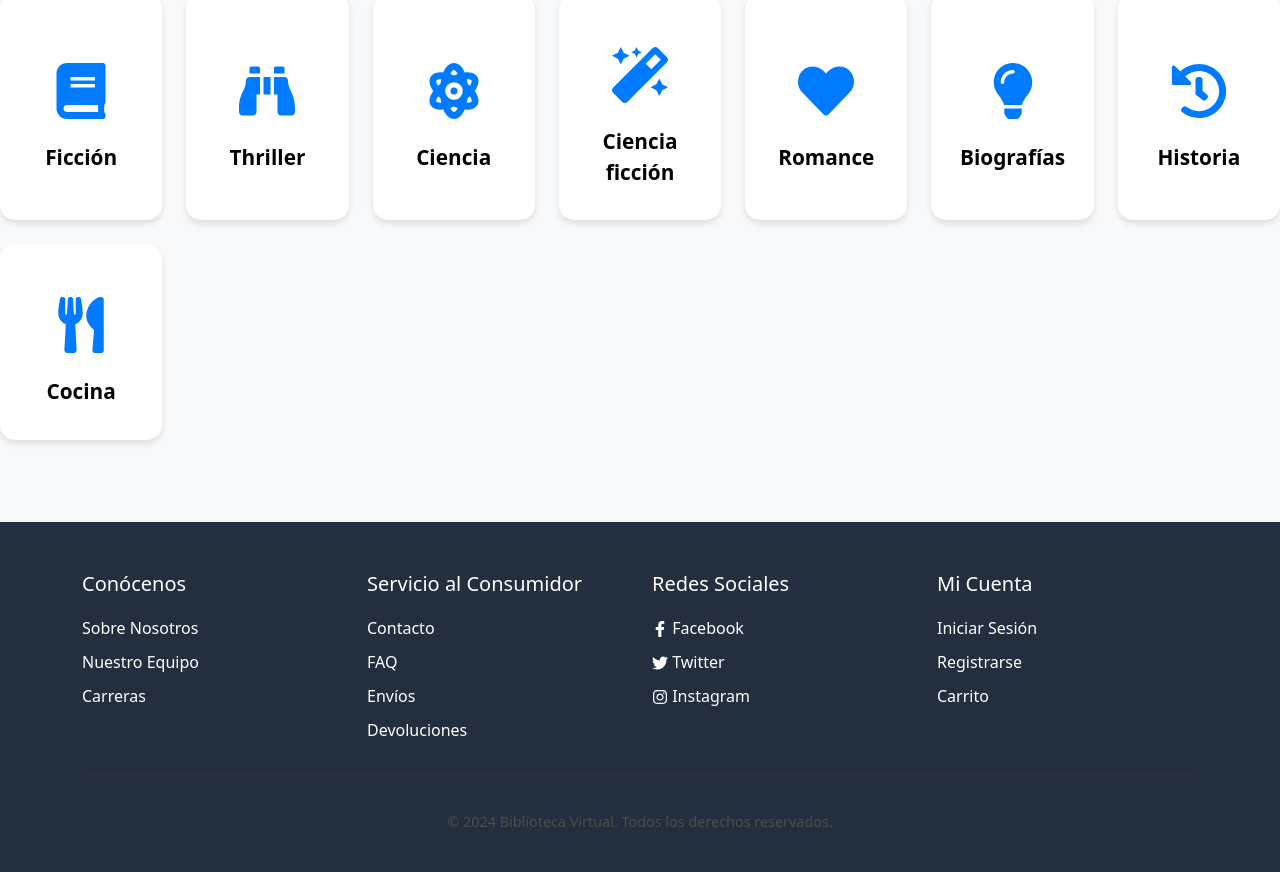
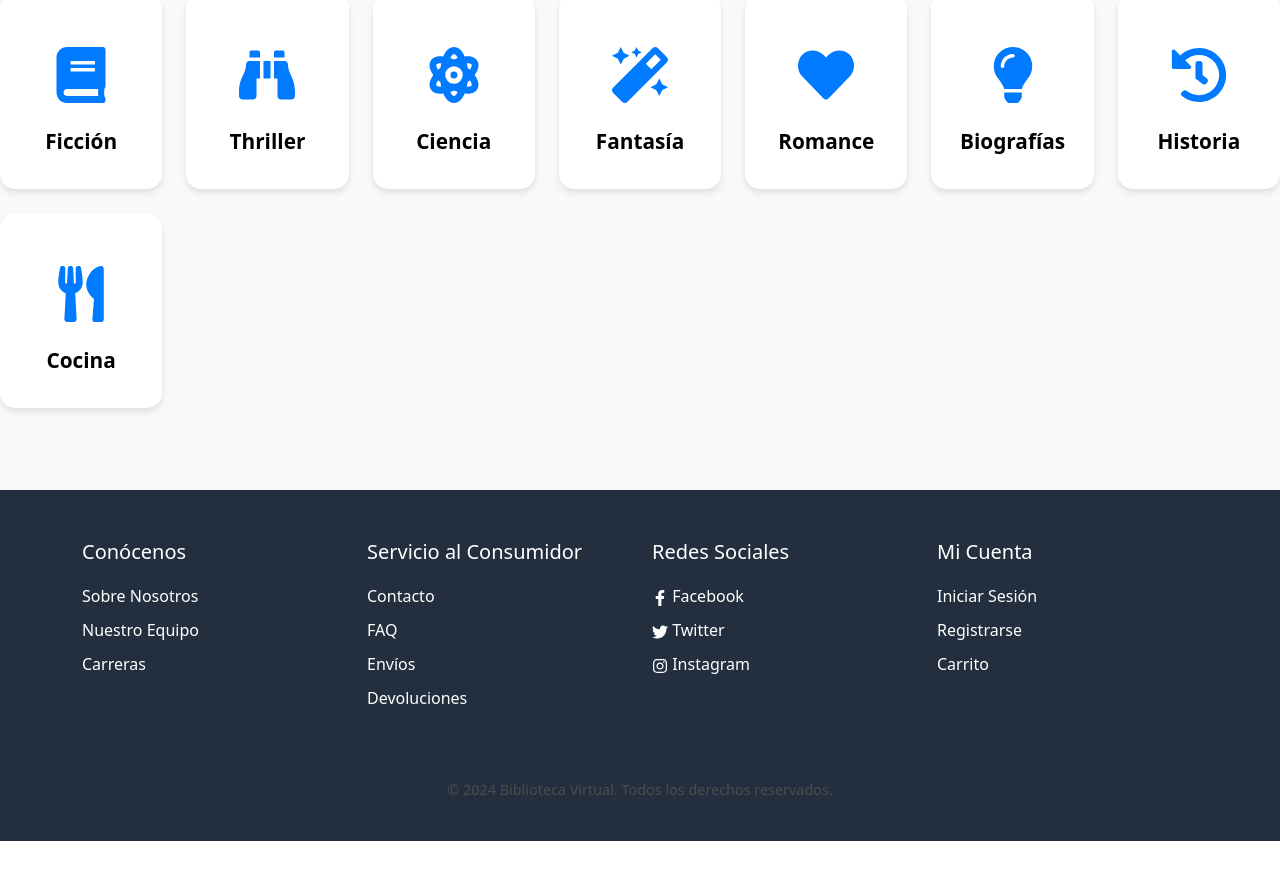
Before and after one commit to KarloZ7715/BibliotecaBase, a React (Create React App) app in the folder frontend/: page / in a window 1280 px wide. Shown: the part 1720-2592 px from the top of the page. After the commit the page ends 2561 px from the top, so only its background shows below. Built offline with nearby package versions, Linux system fonts and the light colour scheme; no server answers.

Commit message:
Reestructuración de la lógica

```diff
--- a/frontend/src/components/Categories.js
+++ b/frontend/src/components/Categories.js
@@ -1,29 +1,44 @@
-import React from 'react';
-import { useSpring, animated } from 'react-spring';
-import { FaBook, FaBinoculars, FaAtom, FaHeart, FaHistory, FaUtensils, FaMagic, FaLightbulb } from 'react-icons/fa';
-import '../styles/Home.css';
-import { useNavigate } from 'react-router-dom';
+import React from "react";
+import { useSpring, animated } from "react-spring";
+import {
+  FaBook,
+  FaBinoculars,
+  FaAtom,
+  FaHeart,
+  FaHistory,
+  FaUtensils,
+  FaMagic,
+  FaLightbulb,
+} from "react-icons/fa";
+import "../styles/Home.css";
+import { useNavigate } from "react-router-dom";
 
 const categoryIcons = {
-    'Ficción': <FaBook />,
-    'Thriller': <FaBinoculars />,
-    'Ciencia': <FaAtom />,
-    'Ciencia ficción': <FaMagic />,
-    'Romance': <FaHeart />,
-    'Biografías': <FaLightbulb />,
-    'Historia': <FaHistory />,
-    'Cocina': <FaUtensils />,
+  Ficción: <FaBook />,
+  Thriller: <FaBinoculars />,
+  Ciencia: <FaAtom />,
+  Fantasía: <FaMagic />,
+  Romance: <FaHeart />,
+  Biografías: <FaLightbulb />,
+  Historia: <FaHistory />,
+  Cocina: <FaUtensils />,
 };
 
 const categories = [
-    'Ficción', 'Thriller', 'Ciencia', 'Ciencia ficción',
-    'Romance', 'Biografías', 'Historia', 'Cocina'
+  "Ficción",
+  "Thriller",
+  "Ciencia",
+  "Fantasía",
+  "Romance",
+  "Biografías",
+  "Historia",
+  "Cocina",
 ];
 
 function Categories() {
   const fadeIn = useSpring({
-        from: { opacity: 0, transform: 'translateY(20px)' },
-        to: { opacity: 1, transform: 'translateY(0)' },
+    from: { opacity: 0, transform: "translateY(20px)" },
+    to: { opacity: 1, transform: "translateY(0)" },
     config: { duration: 500 },
   });
 
@@ -44,9 +59,7 @@ function Categories() {
             className="category-card"
             onClick={() => handleCategoryClick(category)}
           >
-                        <div className="icon-wrapper">
-                            {categoryIcons[category]}
-                        </div>
+            <div className="icon-wrapper">{categoryIcons[category]}</div>
             <span className="category-name">{category}</span>
           </animated.div>
         ))}
```
Lines whose indentation alone changed are shown as unchanged.
